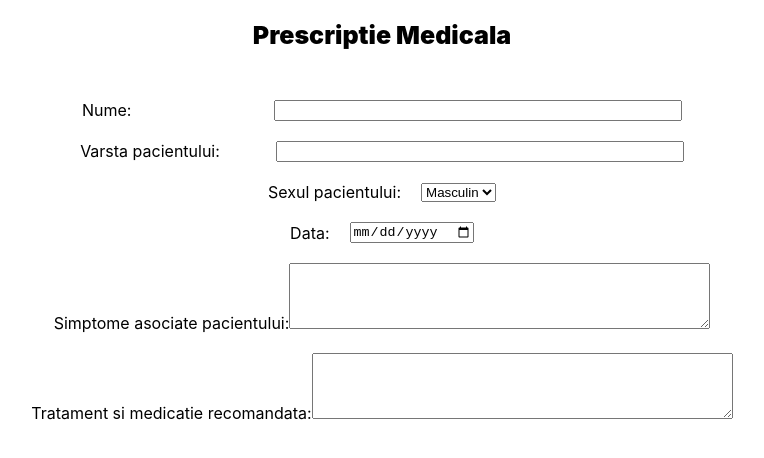
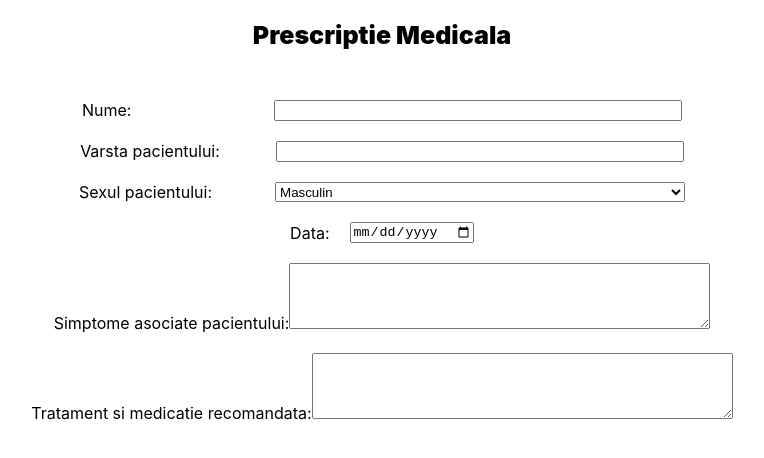
Before and after one commit to florescuv/Medical-office-management---prescription, a React (Create React App) app: page / in a window 1280 px wide. Shown: the top 458 px of the page, without its empty margins (258-1022 px from the left). Built offline with nearby package versions, Linux system fonts and the light colour scheme.

Commit message:
Stilizare câmp sex

```diff
--- a/src/components/prescription.jsx
+++ b/src/components/prescription.jsx
@@ -11,9 +11,9 @@ const Prescription = ()=>{
             <div style={{display: "flex", flexDirection:"row",  justifyContent: "space-between", marginTop: "20px"}}>
                 <div style={{marginRight: "56px"}}>Varsta pacientului:</div><input style={{width: "400px"}} type="number" id="varsta"/>
             </div>
-            <div style={{display: "flex", flexDirection:"row", alignItems: "center", marginTop: "20px"}}>
-                <div style={{marginRight: "20px"}}>Sexul pacientului:</div>
-                <select id="Pacient">
+            <div style={{display: "flex", flexDirection:"row", justifyContent: "space-between", marginTop: "20px"}}>
+                <div style={{marginRight: "63px"}}>Sexul pacientului:</div>
+                <select style={{width: "410px"}} id="Pacient">
                     <option value="masculin">Masculin</option>
                     <option value="feminin">Feminin</option>
                 </select>
```
